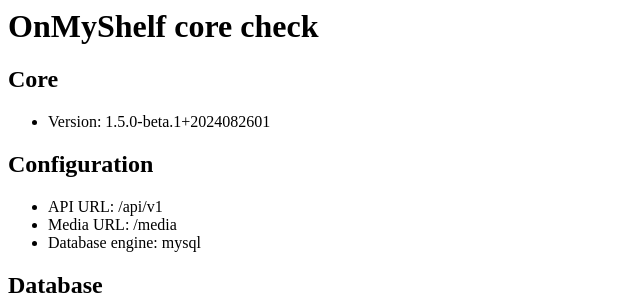
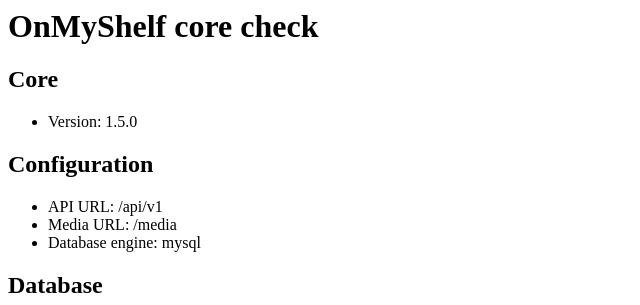
Before and after one commit to onmyshelf/api, a PHP site: page /check.php in a window 1280 px wide. Shown: the top 305 px of the page, without its empty margins (0-640 px from the left). Run offline with PHP 8.4, Linux system fonts and the light colour scheme; some libraries are stand-ins or nearby versions.

Commit message:
1.5.0 release

```diff
--- a/inc/init.php
+++ b/inc/init.php
@@ -1,5 +1,5 @@
 <?php
-define('VERSION', '1.5.0-beta.1+2024082601');
+define('VERSION', '1.5.0');
 
 // load config file
 if (!file_exists("config.php")) {
```
Also changed, not shown: CHANGELOG.md.
